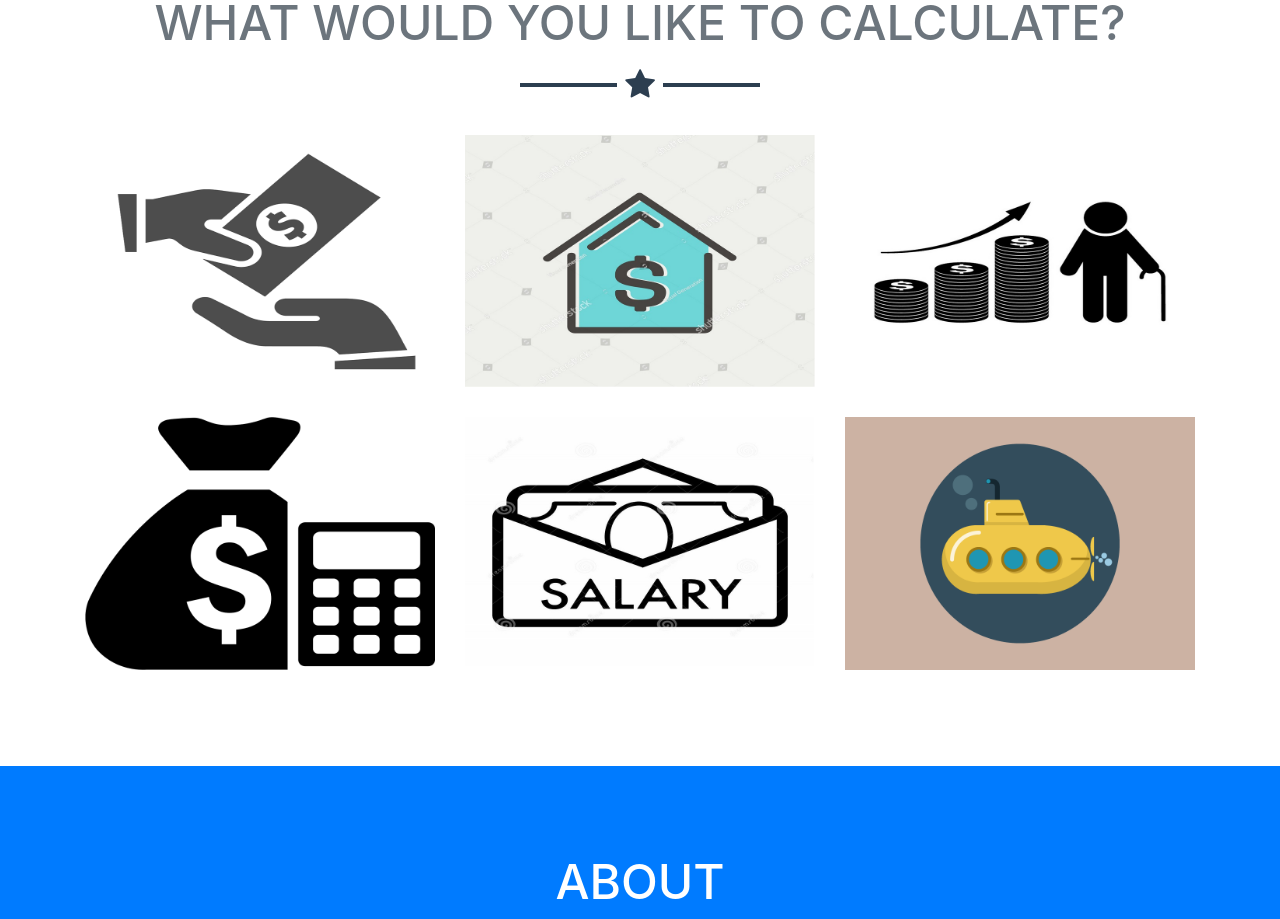
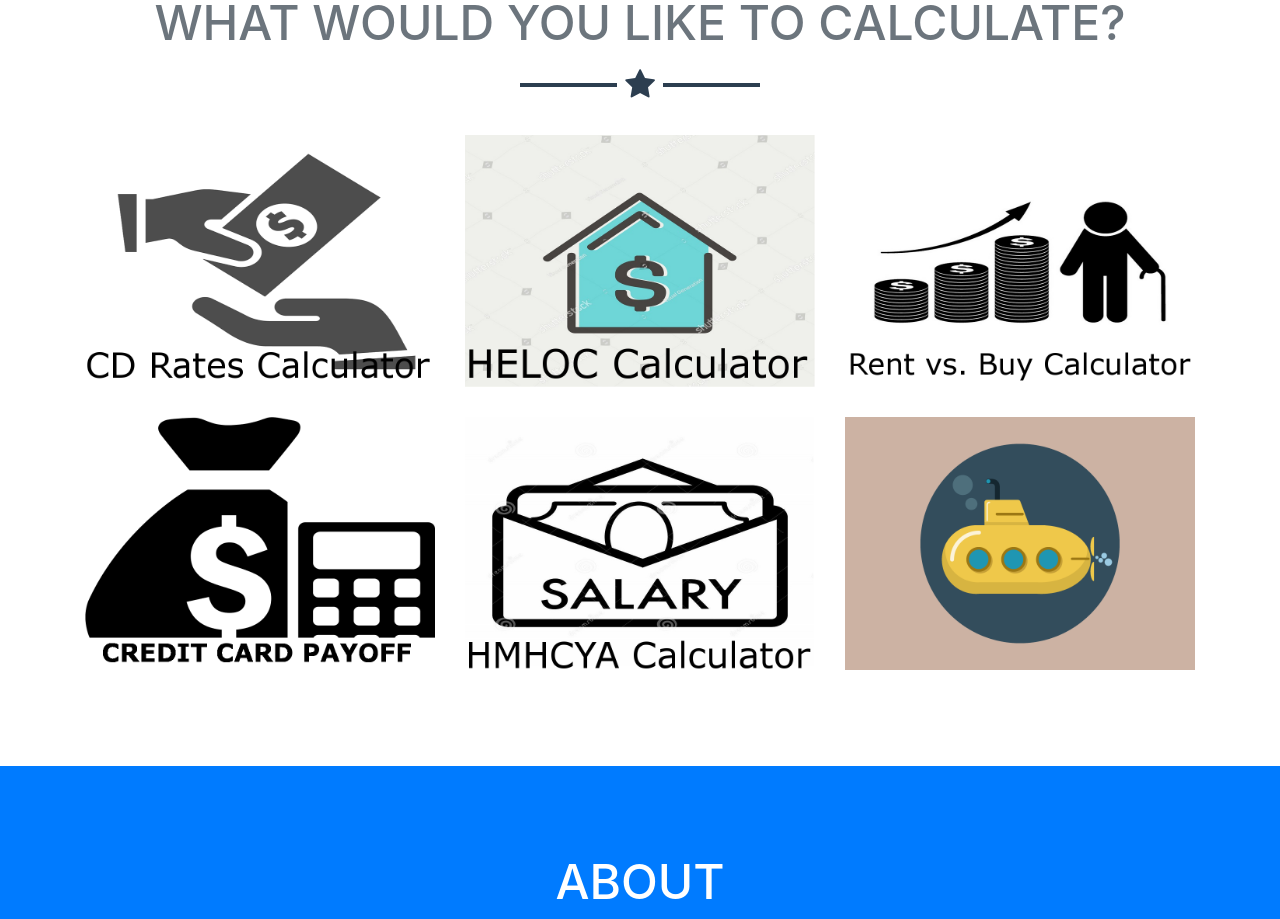
Before and after one commit to rjbhatt/CIS-376-TermProject, a website with bundled scripts: page Project/index.html in a window 1280 px wide. Shown: the part 937-1856 px from the top of the page. Built offline with nearby package versions, Linux system fonts and the light colour scheme; a script that the page names is missing.

Commit message:
Temp Images now in place

```diff
--- a/Project/index.html
+++ b/Project/index.html
@@ -75,7 +75,7 @@
                   <i class="fa fa-search-plus fa-3x"></i>
                 </div>
               </div>
-              <img class="img-fluid" src="img/portfolio/loan.png" alt="" title="Loan Calculator">
+              <img class="img-fluid" src="img/portfolio/loanEdit.png" alt="" title="Loan Calculator">
             </a>
           </div>
           <div class="col-md-6 col-lg-4">
@@ -86,7 +86,7 @@
                   <i class="fa fa-search-plus fa-3x"></i>`
                 </div>
               </div>
-              <img class="img-fluid" src="img/portfolio/mortage.jpg" alt="">
+              <img class="img-fluid" src="img/portfolio/mortageEdit.png" alt="">
             </a>
           </div>
           <div class="col-md-6 col-lg-4">
@@ -96,7 +96,7 @@
                   <i class="fa fa-search-plus fa-3x"></i>
                 </div>
               </div>
-              <img class="img-fluid" src="img/portfolio/retirement.jpg" alt="">
+              <img class="img-fluid" src="img/portfolio/retirementEdit.png" alt="">
             </a>
           </div>
           <div class="col-md-6 col-lg-4">
@@ -106,7 +106,7 @@
                   <i class="fa fa-search-plus fa-3x"></i>
                 </div>
               </div>
-              <img class="img-fluid" src="img/portfolio/budget.png" alt="">
+              <img class="img-fluid" src="img/portfolio/budgetEdit.png" alt="">
             </a>
           </div>
           <div class="col-md-6 col-lg-4">
@@ -116,7 +116,7 @@
                   <i class="fa fa-search-plus fa-3x"></i>
                 </div>
               </div>
-              <img class="img-fluid" src="img/portfolio/salary.jpg" alt="">
+              <img class="img-fluid" src="img/portfolio/salaryEdit.png" alt="">
             </a>
           </div>
           <div class="col-md-6 col-lg-4">
```
Also changed, not shown: Project/img/portfolio/retirementEdit.png (added).
